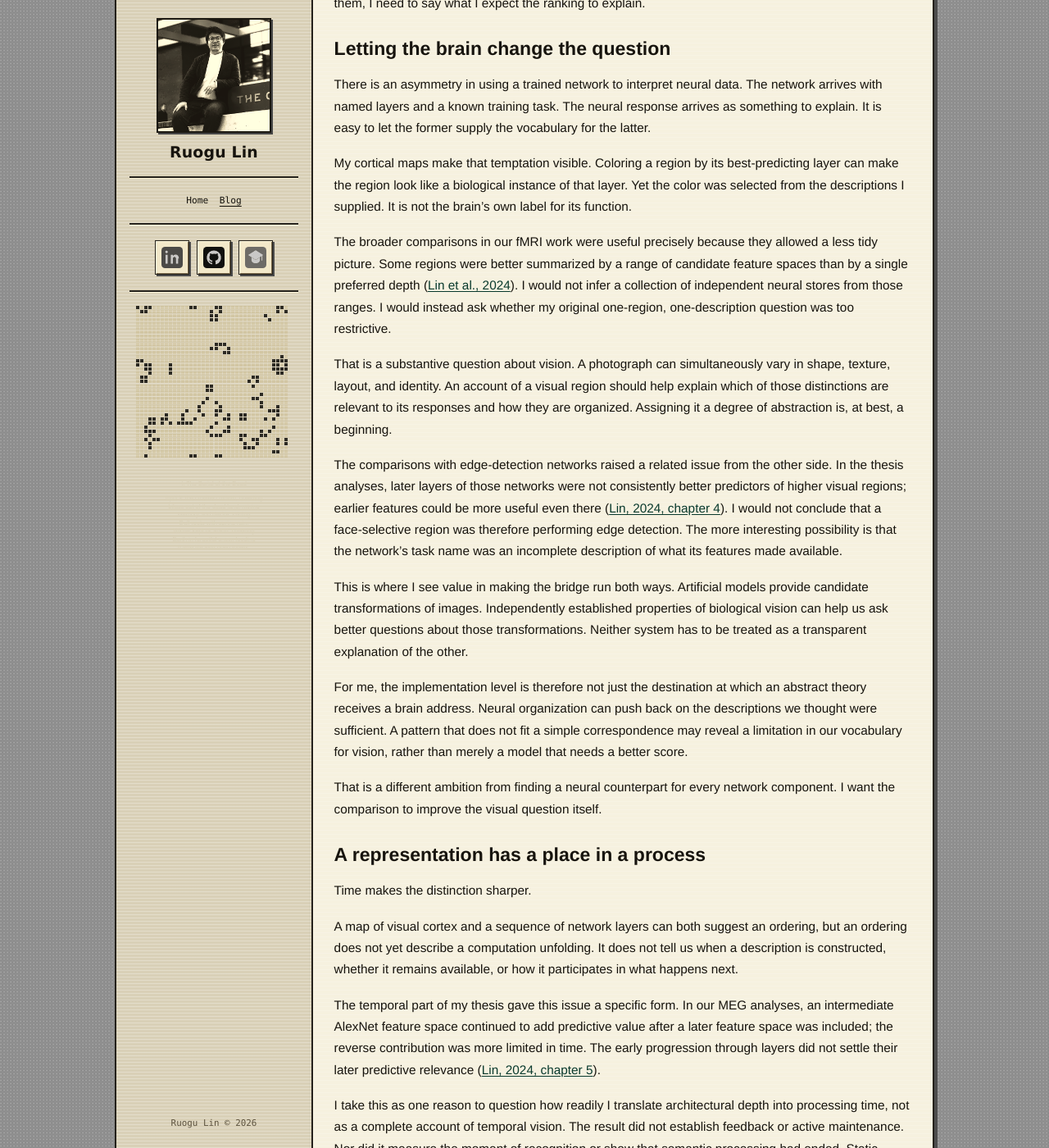
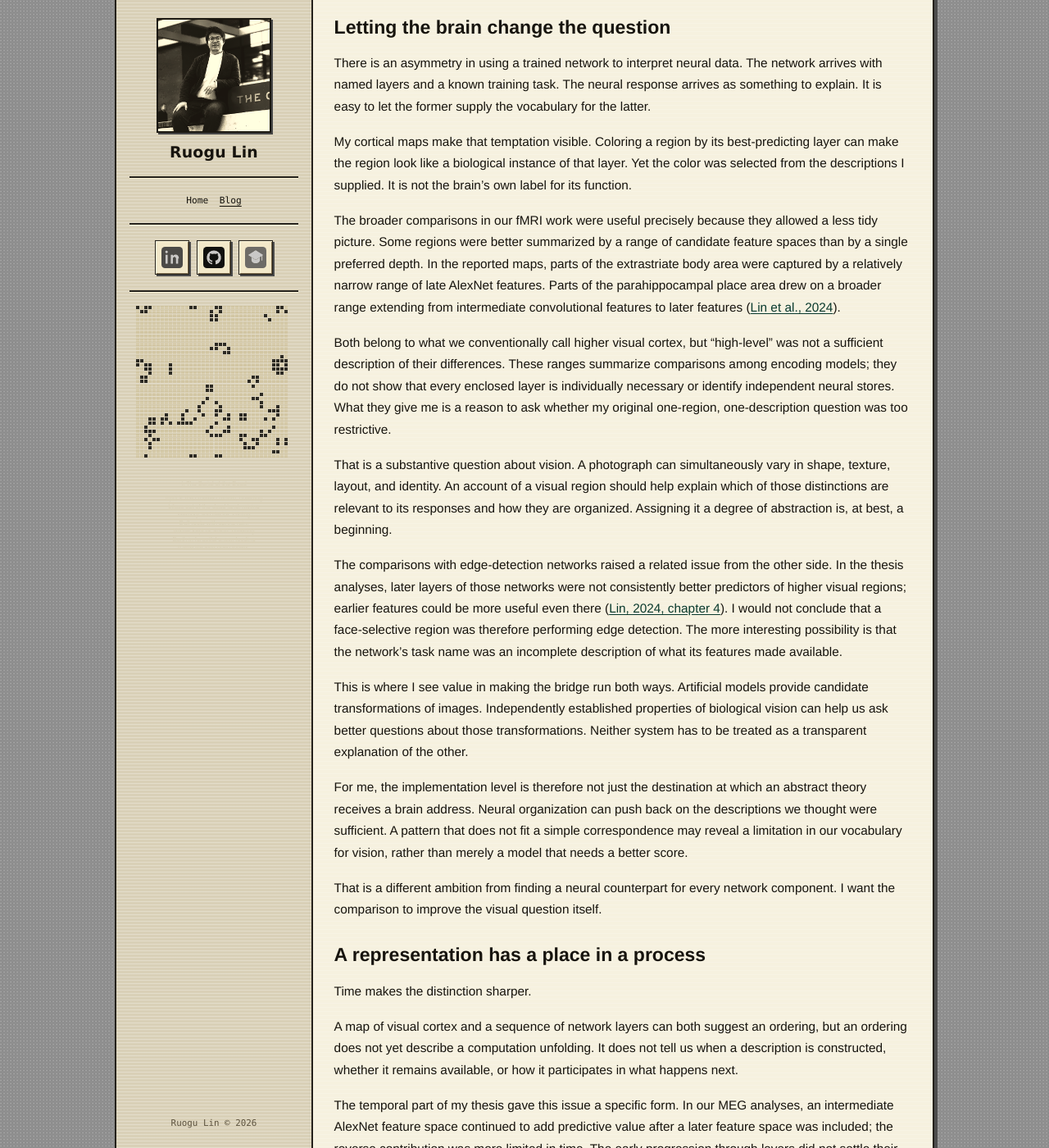
Before and after one commit to lrgthu/lrgthu.github.io, a Jekyll site: the page built from _posts/2026-09-06-what-representations-are-for.md, in a window 1280 px wide and 1400 px high, scrolled down 3154 px. Shown: the whole window at 82% size. Built offline with Jekyll 4.4.1, drawn with Linux system fonts in a browser that asks for light colours; some of the changed text lies outside the part shown.

Commit message:
Ground the Marr perspective in concrete visual findings and questions

```diff
--- a/_posts/2026-09-06-what-representations-are-for.md
+++ b/_posts/2026-09-06-what-representations-are-for.md
@@ -80,7 +80,9 @@
 
 My cortical maps make that temptation visible. Coloring a region by its best-predicting layer can make the region look like a biological instance of that layer. Yet the color was selected from the descriptions I supplied. It is not the brain's own label for its function.
 
-The broader comparisons in our fMRI work were useful precisely because they allowed a less tidy picture. Some regions were better summarized by a range of candidate feature spaces than by a single preferred depth ([Lin et al., 2024](#ref-stacking)). I would not infer a collection of independent neural stores from those ranges. I would instead ask whether my original one-region, one-description question was too restrictive.
+The broader comparisons in our fMRI work were useful precisely because they allowed a less tidy picture. Some regions were better summarized by a range of candidate feature spaces than by a single preferred depth. In the reported maps, parts of the extrastriate body area were captured by a relatively narrow range of late AlexNet features. Parts of the parahippocampal place area drew on a broader range extending from intermediate convolutional features to later features ([Lin et al., 2024](#ref-stacking)).
+
+Both belong to what we conventionally call higher visual cortex, but “high-level” was not a sufficient description of their differences. These ranges summarize comparisons among encoding models; they do not show that every enclosed layer is individually necessary or identify independent neural stores. What they give me is a reason to ask whether my original one-region, one-description question was too restrictive.
 
 That is a substantive question about vision. A photograph can simultaneously vary in shape, texture, layout, and identity. An account of a visual region should help explain which of those distinctions are relevant to its responses and how they are organized. Assigning it a degree of abstraction is, at best, a beginning.
 
@@ -100,7 +102,9 @@
 
 The temporal part of my thesis gave this issue a specific form. In our MEG analyses, an intermediate AlexNet feature space continued to add predictive value after a later feature space was included; the reverse contribution was more limited in time. The early progression through layers did not settle their later predictive relevance ([Lin, 2024, chapter 5](#ref-thesis)).
 
-I take this as one reason to question how readily I translate architectural depth into processing time, not as a complete account of temporal vision. The result did not establish feedback or active maintenance. Nor did it measure the moment of recognition or show that semantic processing had ended. Static network features fitted at successive time points constrain a process without specifying the process that generated it.
+High-level information posed a complementary question. In a supplementary analysis, features derived from behavioral similarity judgments added predictive value beyond the AlexNet features. The network therefore did not exhaust the structure in the measured responses. A limited contribution from its last hidden layer could not be equated with a limited role for meaning ([Lin, 2024, chapter 5](#ref-thesis)).
+
+I take these observations as reasons to question how readily I translate architectural depth into processing time, not as a complete account of temporal vision. Sustained predictability did not establish feedback or active maintenance, and the image remained on screen for much of the relevant MEG interval. Nor did the analysis measure the moment of recognition. Static network features fitted at successive time points constrain a process without specifying the process that generated it.
 
 The broader issue is how to turn a set of useful descriptions into an account of seeing. Recognizing the chair, estimating its orientation, and distinguishing its visible parts need not correspond to three self-contained stages with a fixed completion order. They might use overlapping descriptions, produced and revised on different timescales. That is a possibility to investigate, not an architecture established by these data.
 
@@ -117,6 +121,8 @@
 A visual problem specifies distinctions that matter. A representation makes some of those distinctions accessible in a particular form. An algorithm constructs and uses that form. Neural organization constrains how such operations could occur in a biological system. The interesting explanation lies in the relationships among these claims, rather than in completing any one description in isolation.
 
 This does not require me to abandon learned representations for a hand-designed account of vision. Learned models let me explore visual descriptions I would not know how to specify in advance. But their usefulness as scientific tools increases when I can say more clearly what problems those descriptions help solve.
+
+For example, I would now be interested in comparing images that preserve recognizable objects while changing their arrangement, alongside images that preserve the arrangement while changing surface appearance. Which descriptions capture each difference, where do they help predict neural responses, and how does that relationship unfold in time? Asking for an identity judgment rather than a spatial judgment would add a test of how the visual problem matters. These are comparisons I would prioritize, not experiments my thesis already performed. They would connect the model, the cortical map, and the time course around a visual distinction rather than a layer number.
 
 Marr gives an example of that specificity in his own visual proposals: image structure, visible surfaces, and three-dimensional shape are descriptions with different contents and reference frames, not just successive amounts of abstraction ([Marr, 1982](#ref-marr)). My thesis did not test those particular proposals. What I take from them is an obligation to explain what I mean when I call a learned feature space a visual representation.
 
```
Also changed, not shown: other parts of _posts/2026-09-06-what-representations-are-for.md (+1 -1 lines).
